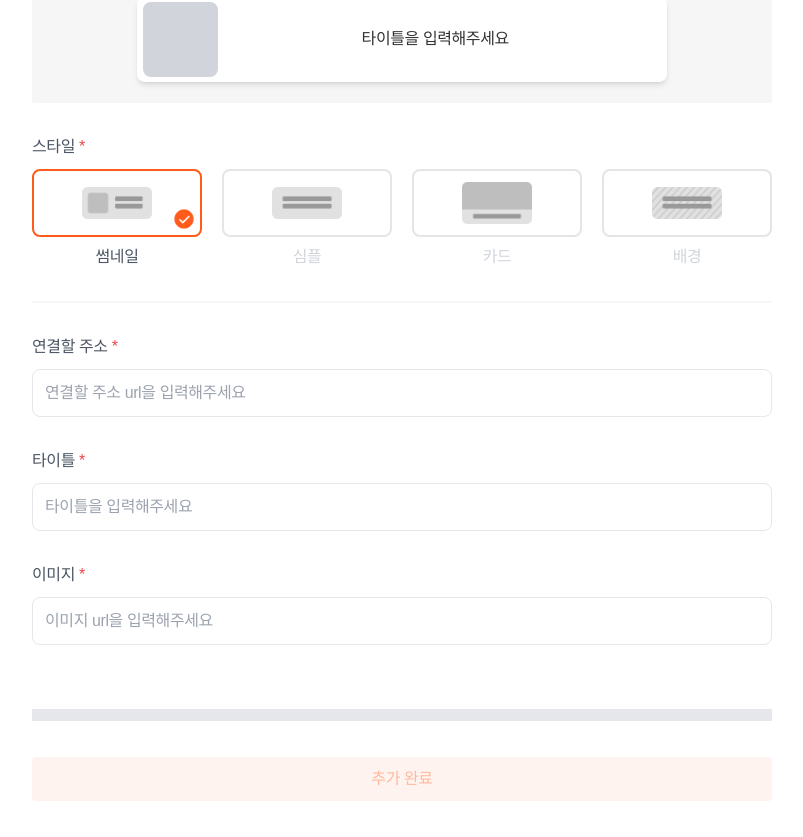
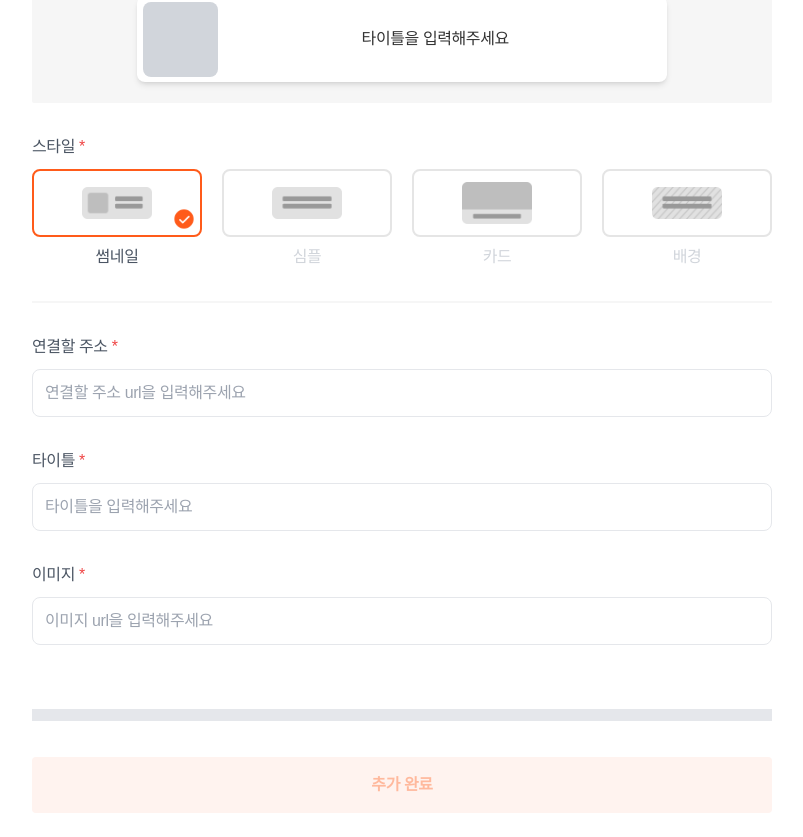
Before and after one commit to Mt-NextJs/linkle, a Next.js app: page /link in a window 1280 px wide. Shown: the part 179-1016 px from the top of the page, without its empty margins (238-1041 px from the left). Built offline with nearby package versions, Linux system fonts and the light colour scheme.

Commit message:
💄[Design] submit button hover 추가 #8

```diff
--- a/src/app/link/components/link-form.tsx
+++ b/src/app/link/components/link-form.tsx
@@ -197,7 +197,7 @@ export default function LinkForm() {
 
         <button
           type="submit"
-          className="h-11 w-full rounded bg-primary-100 text-primary-200"
+          className="h-14 w-full rounded bg-primary-100 font-bold text-primary-200 hover:bg-primary-450 hover:text-white"
         >
           추가 완료
         </button>
```
